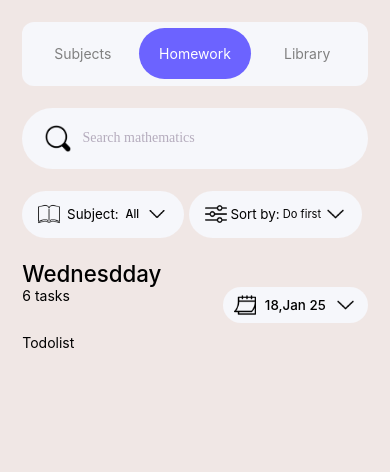
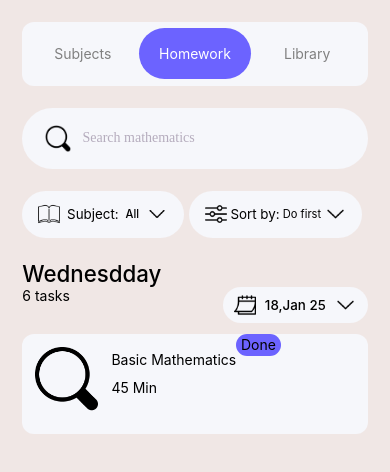
Before and after one commit to Mansoorali121/Student-Management-App-with-Firebase, a React Native app: screen / in a window 390 px wide. Shown: the top 472 px of the page. Built offline with nearby package versions, Linux system fonts and the light colour scheme.

Commit message:
Subjects card

```diff
--- a/src/components/Todolist.js
+++ b/src/components/Todolist.js
@@ -1,17 +1,50 @@
-import { StyleSheet, Text, View } from 'react-native'
-import React from 'react'
+import { Image, StyleSheet, Text, View } from 'react-native';
+import React from 'react';
 import { s } from 'react-native-size-matters';
+import theme from '../common/Theme';
 
 const Todolist = () => {
   return (
     <View style={styles.container}>
-      <Text>Todolist</Text>
+      <View style={styles.card}>
+        <View style={{flexDirection:"row"}}>
+            <View>
+            <Image
+          source={require('../assets/icons/search.png')}
+          style={styles.image}
+        />
+        </View>
+        <View style={styles.cardtext}>
+          <Text style={{ marginStart: s(10) }}>Basic Mathematics</Text>
+          <Text style={{ marginStart: s(10) }}>45 Min</Text>
+        </View>
+        <View style={styles.donebtn}>
+          <Text>Done</Text>
+        </View>
+        </View>
+      </View>
     </View>
-  )
-}
+  );
+};
 
 export default Todolist;
 
 const styles = StyleSheet.create({
-    container:{marginTop:s(10)},
-})
+  container: { marginTop: s(10) },
+  image: { height: s(60), width: s(60), marginStart: s(10), marginTop: s(10) },
+  card: {
+    height: s(90),
+    backgroundColor: theme.colors.background,
+    borderRadius: theme.radius.md,
+    flexDirection: 'row',
+  },
+  cardtext: { marginTop: s(15), gap: s(10) },
+  donebtn: {
+    height: s(20),
+    backgroundColor: theme.colors.primary,
+    width: s(40),
+    borderRadius: theme.radius.md,
+    alignItems: 'center',
+    justifyContent: 'center',
+  },
+});
```
